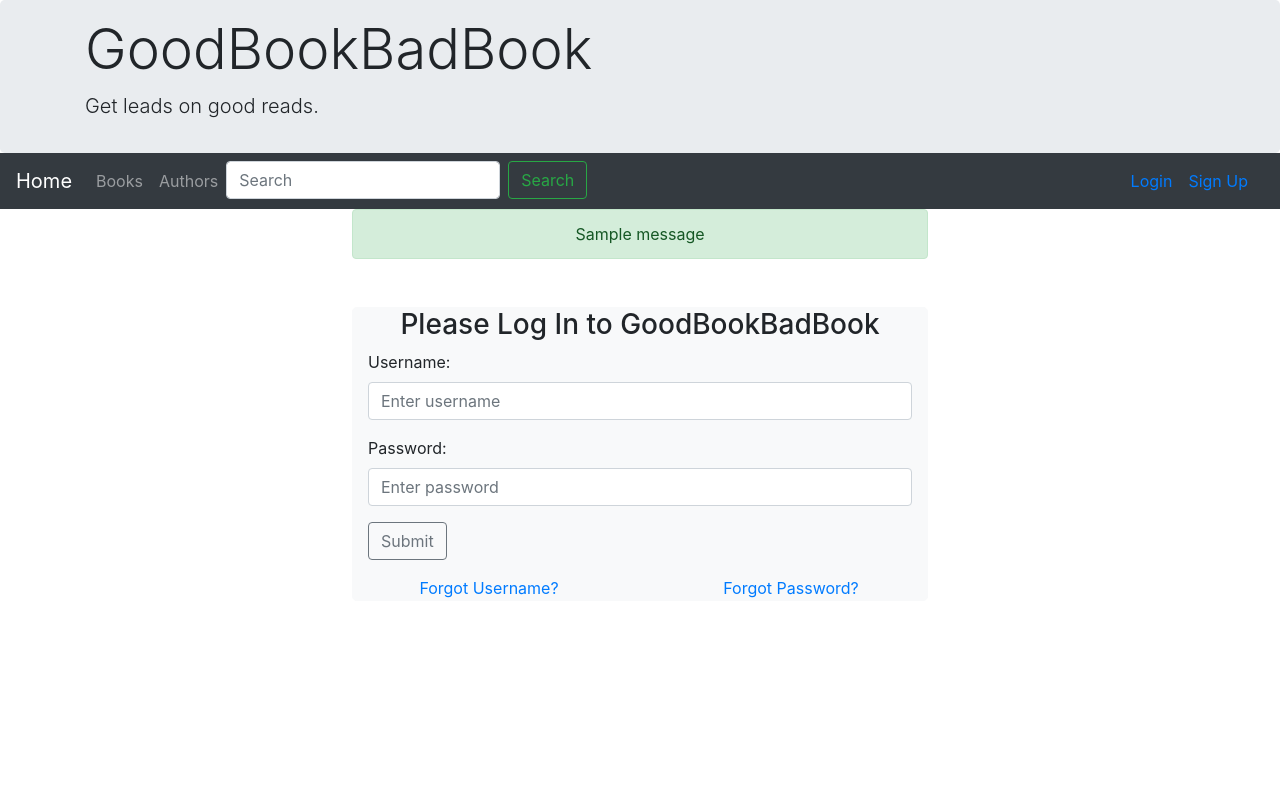
After one commit to kevinhynes/shlack, a Flask app: page /login_test in a window 1280 px wide. The commit adds this page. Run offline with Flask 2, Linux system fonts and the light colour scheme; tables that the repository leaves empty hold one stand-in row (values such as "Sample post"); one stand-in notice (Sample message) is shown; some libraries are stand-ins or nearby versions.

Commit message:
Added models, forms, login form

```diff
--- a/application.py
+++ b/application.py
@@ -1,11 +1,22 @@
-from flask import Flask, render_template, redirect, jsonify, session, url_for
+from flask import Flask, render_template, redirect, jsonify, session, url_for, flash
 from flask_socketio import SocketIO, emit
+# My own / Flask Mega-Tutorial
 from config import Config
-
+from flask_sqlalchemy import SQLAlchemy
+from flask_migrate import Migrate
 
 app = Flask(__name__)
 app.config.from_object(Config)
 socketio = SocketIO(app)
+# Mega-Tutorial
+db = SQLAlchemy(app)
+migrate = Migrate(app, db)
+
+from models import User, Post
+from forms import LoginForm
+
+# frank = User(username='Frankenstein', email="bigfrank@hotmal.com", password_hash='123')
+# print(frank, flush=True)
 
 
 @app.route("/")
@@ -34,3 +45,14 @@ def login():
 @app.route("/example")
 def example():
     return render_template("example.html")
+
+
+# Different HTML page for logging in, testing Flask-WTF
+@app.route("/login_test", methods=["GET", "POST"])
+def login_test():
+    form = LoginForm()
+    if form.validate_on_submit():
+        flash('Login successful for user {}, remember_me={}'.format(
+            form.username.data, form.remember_me.data))
+        return redirect('/index')
+    return render_template("login.html", title='Sign In', form=form)
--- a/config.py
+++ b/config.py
@@ -1,5 +1,9 @@
 import os
-
+basedir = os.path.abspath(os.path.dirname(__file__))
 
 class Config:
     SECRET_KEY = os.environ.get("SECRET_KEY") or "super_secret_key"
+    SQLALCHEMY_DATABASE_URI = os.environ.get("DATABASE_URL") or \
+        "sqlite:///" + os.path.join(basedir, "app.db")
+    SQLALCHEMY_TRACK_MODIFICATIONS = False
+    print(SQLALCHEMY_DATABASE_URI, flush=True)
--- /dev/null
+++ b/forms.py
@@ -0,0 +1,10 @@
+from flask_wtf import FlaskForm
+from wtforms import StringField, PasswordField, BooleanField, SubmitField
+from wtforms.validators import DataRequired
+
+
+class LoginForm(FlaskForm):
+    username = StringField('Username', validators=[DataRequired()])
+    password = PasswordField('Username', validators=[DataRequired()])
+    remember_me = BooleanField('Remember Me')
+    submit = SubmitField("Sign In")
--- a/static/example.css
+++ b/static/example.css
@@ -28,7 +28,7 @@ body, html {
 
 .navbar-list .navbar-brand,
 .navbar-list .nav-link {
-  color: #eeeeee;
+  color: #ffffff;
   align-items: center;
 }
 
@@ -217,5 +217,76 @@ body, html {
     width: calc(100% - 300px);
   }
 }
+@media (min-width: 576px) {
+  .login-container {
+    width: 576px;
+  }
+
+  .signup-alert {
+    width: 576px;
+  }
+
+  .book-result {
+    width: 576px;
+  }
+
+  .authors-list {
+    width: 576px;
+  }
+
+  #login-header::before {
+    content: "Please Log In to GoodBookBadBook";
+  }
+
+  #signup-header::before {
+    content: "Sign Up for GoodBookBadBook";
+  }
+}
+@media (max-width: 575px) {
+  .login-container {
+    width: 100%;
+  }
+
+  .signup-alert {
+    width: 100%;
+  }
+
+  .book-result {
+    width: 100%;
+  }
+
+  .authors-list {
+    width: 100%;
+  }
+
+  #login-header::before {
+    content: "Please Log In";
+  }
+
+  #signup-header::before {
+    content: "Sign Up";
+  }
+}
+#signup-header {
+  text-align: center;
+}
+
+#login-header {
+  text-align: center;
+}
+
+.signup-alert {
+  align-content: center;
+}
+
+.list-container {
+  list-style-type: none;
+  margin: 0;
+  padding: 0;
+}
+
+.book-result {
+  padding: 0;
+}
 
 /*# sourceMappingURL=example.css.map */
--- a/static/example.scss
+++ b/static/example.scss
@@ -1,12 +1,3 @@
-$midnight: #352961;
-
-//$purple1: #560764;
-//$purple2: #71397c;
-//$purple3: #774181;
-//$purple4: #91519d;
-//$purple5: #c582d5;
-//$pink: #e6b2c6;
-
 $purple1: #51075e;
 $purple2: #71397c;
 $purple3: #875191;
@@ -15,9 +6,11 @@ $lightgray: #8b878b;
 $darkgray: #5b585c;
 $darkergray: #403e41;
 
+$midnight: #352961;
 $yellow: #ffdf5a;
 $pink_white: #f6e5e5;
 $off_white: #eeeeee;
+$white: #ffffff;
 
 * {
   box-sizing: border-box;
@@ -47,7 +40,7 @@ body,html {
 }
 .navbar-list .navbar-brand,
 .navbar-list .nav-link {
-  color: $off_white;
+  color: $white;
   align-items: center;
 }
 .usercard {
@@ -217,3 +210,67 @@ body,html {
     width: calc(100% - 300px);
   }
 }
+
+
+//////////////////////////////////////////////////////////////////////////////
+//Just for login_test.html
+//////////////////////////////////////////////////////////////////////////////
+@media (min-width: 576px) {
+  .login-container {
+    width: 576px;
+  }
+  .signup-alert {
+    width: 576px;
+  }
+  .book-result {
+    width: 576px;
+  }
+  .authors-list {
+    width: 576px;
+  }
+  #login-header::before {
+    content: "Please Log In to GoodBookBadBook";
+  }
+  #signup-header::before {
+    content: "Sign Up for GoodBookBadBook";
+  }
+}
+
+@media (max-width: 575px) {
+  .login-container {
+    width: 100%;
+  }
+  .signup-alert {
+    width: 100%;
+  }
+  .book-result {
+    width: 100%;
+  }
+  .authors-list {
+    width: 100%;
+  }
+  #login-header::before {
+    content: "Please Log In"
+  }
+  #signup-header::before {
+    content: "Sign Up"
+  }
+}
+
+#signup-header {
+  text-align: center;
+}
+#login-header {
+  text-align: center;
+}
+.signup-alert {
+  align-content: center;
+}
+.list-container {
+  list-style-type: none;
+  margin: 0;
+  padding: 0;
+}
+.book-result {
+  padding: 0;
+}
--- a/templates/example.html
+++ b/templates/example.html
@@ -39,7 +39,7 @@
           <a class="nav-link" href="">Login</a>
         </li>
         <li class="nav-item">
-          <a class="nav-link nav-fill" href="">Sign Up</a>
+          <a class="nav-link nav-fill" href="{{ url_for("login_test") }}">Sign Up</a>
         </li>
         <li class="nav-item">
           <!-- Button trigger modal -->
--- /dev/null
+++ b/templates/login.html
@@ -0,0 +1,118 @@
+<!DOCTYPE html>
+<html lang="en">
+  <head>
+    <title>Sign Up</title>
+    <meta charset="utf-8">
+    <meta name="viewport" content="width=device-width, initial-scale=1">
+    <link rel="stylesheet" href="https://maxcdn.bootstrapcdn.com/bootstrap/4.5.0/css/bootstrap.min.css">
+    <link rel="stylesheet" type="text/css" href="{{ url_for('static', filename='example.css' )}}">
+    <script src="https://ajax.googleapis.com/ajax/libs/jquery/3.5.1/jquery.min.js"></script>
+    <script src="https://cdnjs.cloudflare.com/ajax/libs/popper.js/1.16.0/umd/popper.min.js"></script>
+    <script src="https://maxcdn.bootstrapcdn.com/bootstrap/4.5.0/js/bootstrap.min.js"></script>
+  </head>
+  <body>
+
+{#    Header#}
+    <div class="jumbotron mb-0 pt-3 pb-3">
+      <div class="container">
+        <h1 class="display-4">GoodBookBadBook</h1>
+        <p class="lead">Get leads on good reads.</p>
+      </div>
+    </div>
+
+{#    Navigation Bar#}
+    <nav class="navbar navbar-expand-md bg-dark navbar-dark sticky-top">
+      <a class="navbar-brand" href="">Home</a>
+
+{#      Toggler / Collapse Button#}
+      <button class="navbar-toggler" type="button" data-toggle="collapse" data-target="#collapsible_navbar">
+        <span class="navbar-toggler-icon"></span>
+      </button>
+
+{#      NavBar Links#}
+      <div id="collapsible_navbar" class="collapse navbar-collapse">
+        <ul class="navbar-nav">
+          <li class="nav-item">
+            <a class="nav-link" href="">Books</a>
+          </li>
+          <li class="nav-item">
+            <a class="nav-link" href="">Authors</a>
+          </li>
+
+{#      Search Bar#}
+          <li>
+            <form class="form-inline ml-auto" action="{{ url_for("login_test") }}", method="POST">
+              <input name="search_query" class="form-control mr-sm-2" type="search" placeholder="Search" aria-label="Search">
+              <button class="btn btn-outline-success my-2 my-sm-0" type="submit">Search</button>
+            </form>
+          </li>
+        </ul>
+
+{#      Log In / Sign Up / Log Out#}
+      {% if not logged_in %}
+        <a class="nav-link ml-auto pl-0" href="">Login</a>
+        <a class="nav-link pl-0" href="">Sign Up</a>
+      {% else %}
+        <a class="nav-link ml-auto pl-0" href="">Logout</a>
+      {% endif %}
+      </div>
+    </nav>
+
+{#      Flashed Messages#}
+      {% with messages = get_flashed_messages(with_categories=true) %}
+        {% if messages %}
+          {% for category, message in messages %}
+            {% if category == "error" %}
+            <div id="error-msg" class="alert alert-danger signup-alert m-auto text-center" role="alert">
+              {{ message }}
+            </div>
+            {% endif %}
+            {% if category == "success" %}
+            <div id="success-msg" class="alert alert-success signup-alert m-auto text-center" role="alert">
+              {{ message }}
+            </div>
+            {% endif %}
+          {% endfor %}
+        {% endif %}
+      {% endwith %}
+
+{#      Body#}
+  <div class="login-container border border-light rounded-lg bg-light ml-auto mr-auto mt-5">
+    <h3 id="login-header" class="text-center"></h3>
+
+    <form class="form" action="", method="POST">
+
+      <div class="form-group">
+        <label class="control-label col-4" for="username">Username:</label>
+        <div class="col-12">
+          <input id="username" name="username" class="form-control" type="text" placeholder="Enter username">
+        </div>
+      </div>
+
+      <div class="form-group">
+        <label class="control-label col-4" for="pwd">Password:</label>
+        <div class="col-12">
+          <input id="pwd" name="pwd" class="form-control" type="password" placeholder="Enter password">
+        </div>
+      </div>
+
+      <div class="form-group">
+        <div class="col-sm-offset-2 col-4">
+          <button type="submit" class="btn btn-default btn-outline-secondary">Submit</button>
+        </div>
+      </div>
+
+    </form>
+
+    <div class="row">
+      <div class="col-6 text-center">
+        <a href="#">Forgot Username?</a>
+      </div>
+      <div class="col-6 text-center">
+        <a href="#">Forgot Password?</a>
+      </div>
+    </div>
+
+  </div>
+  </body>
+</html>
```
Also changed, not shown: models.py (added, +30 -0 lines), README.md, 1 other file.
